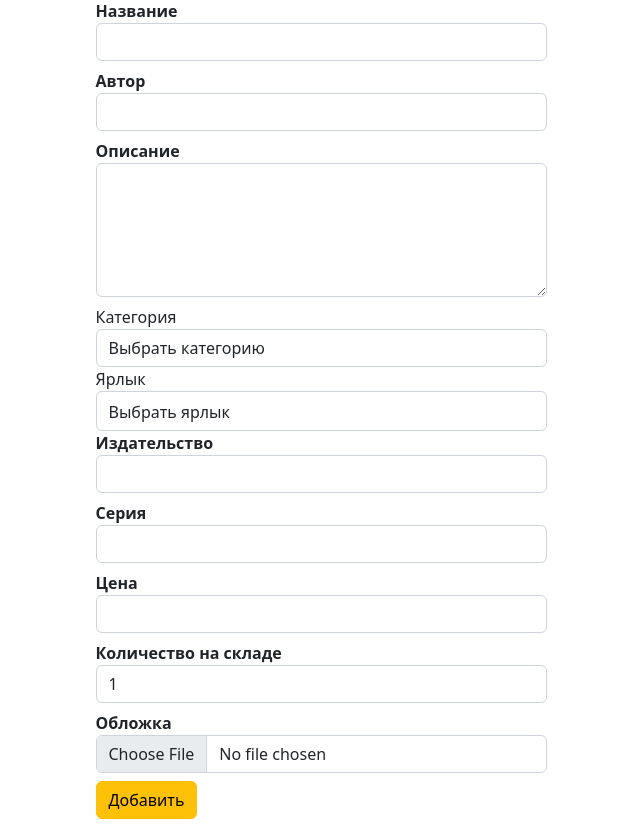
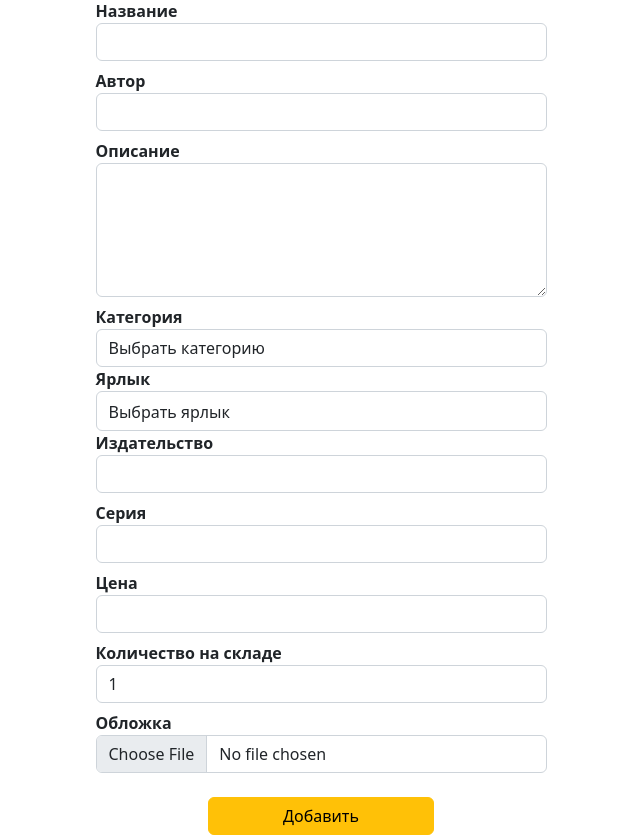
Before and after one commit to DashaVed/semester_project_2k_flask_bookspace, a Flask app: page /admin/add-product in a window 1280 px wide. Shown: the part 95-930 px from the top of the page, without its empty margins (319-959 px from the left). Run offline with Flask 3, Linux system fonts and the light colour scheme; data that the repository does not hold is empty; some libraries are stand-ins or nearby versions.

Commit message:
! add product

```diff
--- a/templates/shop/admin/product_form.html
+++ b/templates/shop/admin/product_form.html
@@ -9,19 +9,28 @@
                 <div class="row d-flex justify-content-center align-items-center mt-4">
                     <div class="col-12 col-md-9 col-lg-7 col-xl-5">
                         <h2 class="text-center pb-4">Добавление товара</h2>
+                        {% with messages = get_flashed_messages() %}
+                            {% if messages %}
+                                {% for message in messages %}
+                                    <div class="alert alert-success alert-dismissible fade show" role="alert">
+                                        {{ message }}
+                                    </div>
+                                {% endfor %}
+                            {% endif %}
+                        {% endwith %}
                         {% from "_formhelpers.html" import render_field %}
                         <form method="post" enctype="multipart/form-data">
                             {{ render_field(form.title, class="form-control") }}
                             {{ render_field(form.author, class="form-control") }}
                             {{ render_field(form.description, class="form-control", rows=5) }}
-                            <label for="category">Категория</label>
+                            <label for="category"><b>Категория</b></label>
                             <select name="category" class="form-control" required>
                                 <option>Выбрать категорию</option>
                                 {% for category in categories %}
                                     <option value="{{ category.id }}">{{ category.value }}</option>
                                 {% endfor %}
                             </select>
-                            <label for="label">Ярлык</label>
+                            <label for="label"><b>Ярлык</b></label>
                             <select name="label" class="form-control pt-2">
                                 <option value="none">Выбрать ярлык</option>
                                 {% for label in labels %}
@@ -33,16 +42,9 @@
                             {{ render_field(form.price, class="form-control") }}
                             {{ render_field(form.quantity, class="form-control") }}
                             {{ render_field(form.image, class="form-control") }}
-                            {% with messages = get_flashed_messages() %}
-                                {% if messages %}
-                                    {% for message in messages %}
-                                        <div class="alert alert-success alert-dismissible fade show" role="alert">
-                                            {{ message }}
-                                        </div>
-                                    {% endfor %}
-                                {% endif %}
-                            {% endwith %}
-                            <input class="btn btn-warning" type=submit value=Добавить>
+                            <div class="d-grid gap-2 col-6 mx-auto mt-4">
+                                <input class="btn btn-warning" type=submit value=Добавить>
+                            </div>
                         </form>
                     </div>
                 </div>
```
